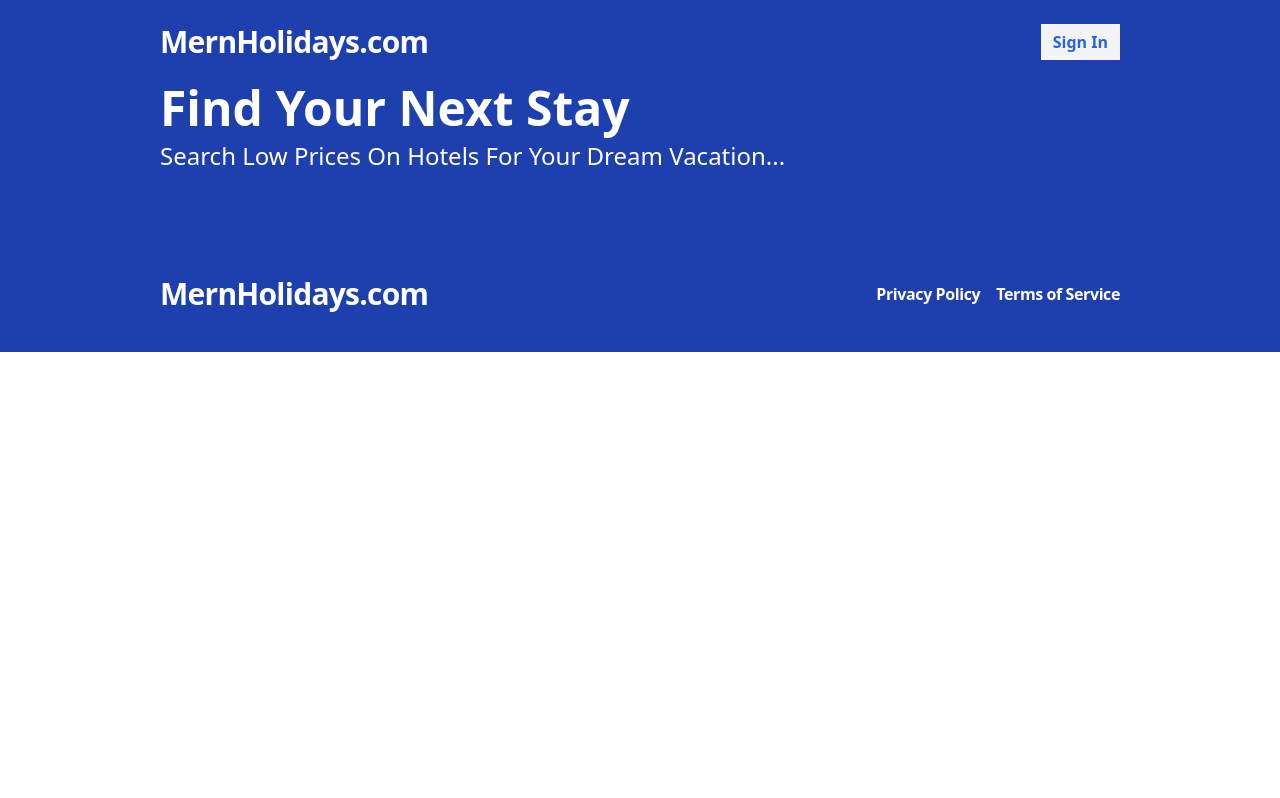
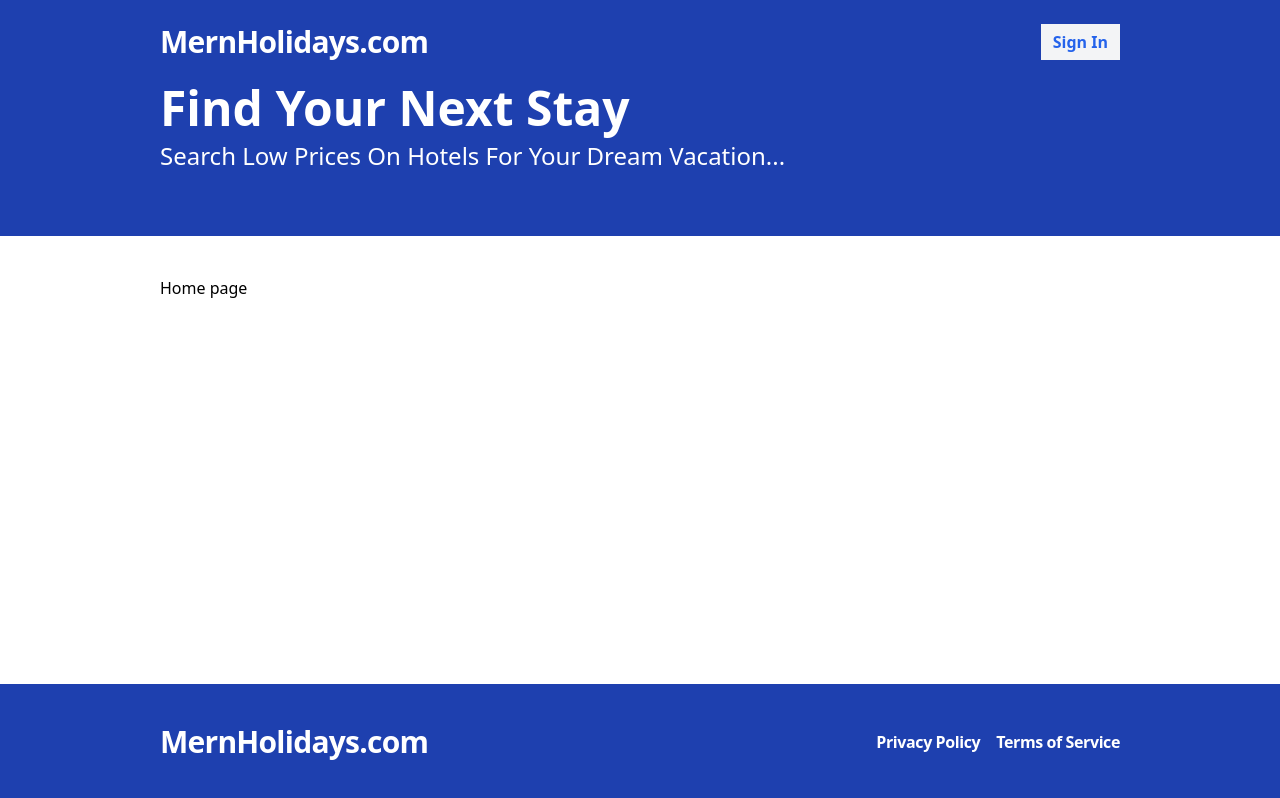
Before and after one commit to BaGorK/bookingApp-mern, a React (Vite) app in the folder frontend/: page / in a window 1280 px wide. Built offline with nearby package versions, Linux system fonts and the light colour scheme.

Commit message:
feat: add prop type | layout.tsx for children

```diff
--- a/frontend/src/layouts/Layout.tsx
+++ b/frontend/src/layouts/Layout.tsx
@@ -1,12 +1,18 @@
+import { ReactNode } from 'react';
 import Footer from '../components/Footer';
 import Header from '../components/Header';
 import Hero from '../components/Hero';
 
-export default function Layout() {
+interface Props {
+  children: ReactNode;
+}
+
+export default function Layout({ children }: Props) {
   return (
     <div className='flex flex-col min-h-screen'>
       <Header />
       <Hero />
+      <div className='container mx-auto py-10 flex-1'>{children}</div>
       <Footer />
     </div>
   );
```
